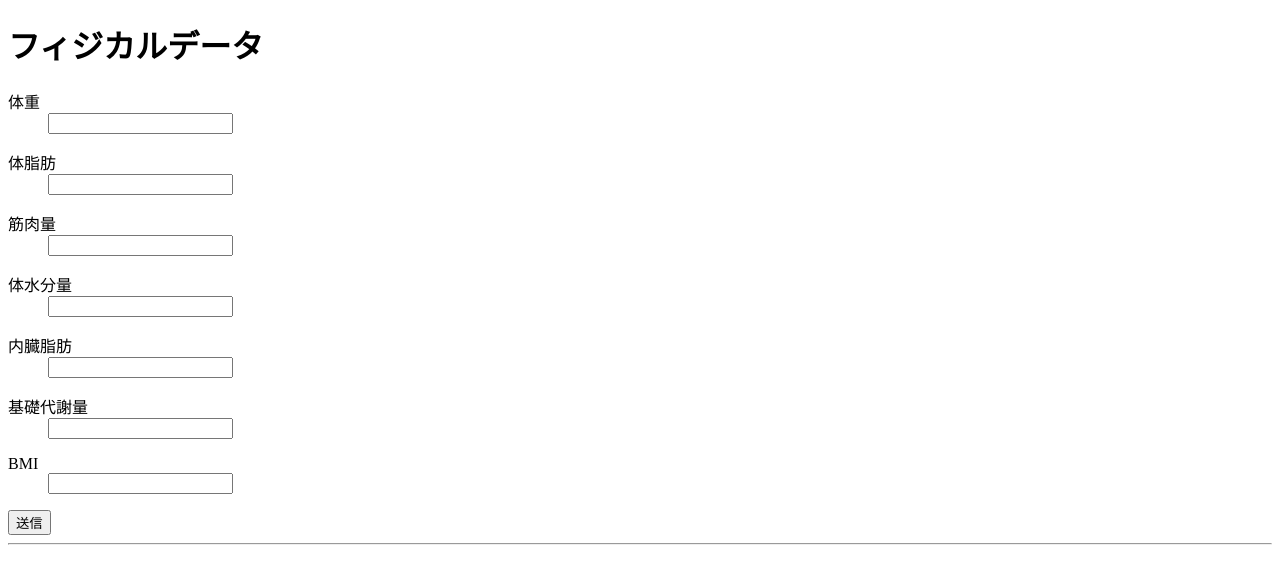
After one commit to Ryohei-Kamo/intence, a PHP site: template view/data_detail.php in a window 1280 px wide. The commit adds this page. Shown: the top 584 px of the page. Run offline with PHP 8.4, Linux system fonts and the light colour scheme; the template is opened without the code that fills it, so the values that code supplies are empty.

```diff
--- a/config/dbProperties.php
+++ b/config/dbProperties.php
@@ -1,6 +1,7 @@
 <?php
-// 接続データベース情報(本番)
-define('DATABASE_NAME','bbs_db');
+//接続データベース情報(本番)
+//記述例なので環境に応じて変更をしてください。
+define('DATABASE_NAME','physical_db');
 define('DATABASE_USER','root');
 define('DATABASE_PASSWORD','Cde3Vfr4');
 define('DATABASE_HOST','localhost');
--- /dev/null
+++ b/view/data_detail.php
@@ -0,0 +1,54 @@
+<?php
+
+// 登録データ取得
+
+$post_data = $action->getPhysicalData($data_id);
+?>
+<!DOCTYPE html>
+<html>
+<head>
+	<meta charset="UTF-8">
+	<title>フィジカルデータ</title>
+</head>
+<body>
+<h1>フィジカルデータ</h1>
+<!-- 入力エリア -->
+<div class="input_area">
+	<form action="./index.php" method="post" id="contact_form">
+		<dl class="name">
+			<dt>体重</dt>
+			<dd><input type="number" name="weight" value="<?php echo $post_data[0]["weight"];?>" step="0.1"></dd>
+		</dl>
+    <dl class="name">
+      <dt>体脂肪</dt>
+      <dd><input type="number" name="fat_percentage" value="<?php echo $post_data[0]["fat_percentage"];?>" step="0.1"></dd>
+    </dl>
+    <dl class="name">
+      <dt>筋肉量</dt>
+      <dd><input type="number" name="muscle_mass" value="<?php echo $post_data[0]["muscle_mass"];?>" step="0.1"></dd>
+    </dl>
+    <dl class="name">
+      <dt>体水分量</dt>
+      <dd><input type="number" name="water_content" value="<?php echo $post_data[0]["water_content"];?>" step="0.1"></dd>
+    </dl>
+    <dl class="name">
+      <dt>内臓脂肪</dt>
+      <dd><input type="number" name="visceral_fat" value="<?php echo $post_data[0]["visceral_fat"];?>" step="0.1"></dd>
+    </dl>
+		<dl class="email">
+			<dt>基礎代謝量</dt>
+			<dd><input type="number" name="basal_metabolic_rate" value="<?php echo $post_data[0]["basal_metabolic_rate"];?>" step="0.1""></dd>
+		</dl>
+		<dl class="body">
+			<dt>BMI</dt>
+      <dd><input type="number" name="bmi" value="<?php echo $post_data[0]["bmi"];?>" step="0.1"></dd>
+		</dl>
+		<input type="hidden" name="id" value="<?php echo $data_id;?>">
+		<input type="hidden" name="user_id" value="edit_save">
+		<input type="submit" value="送信">
+	</form>
+</div>
+<!-- //入力エリア -->
+<hr>
+</body>
+</html>
```
Also changed, not shown: view/admin_detail.php (deleted, +0 -38 lines), view/data_list.php (renamed from view/admin_list.php, +10 -11 lines).
